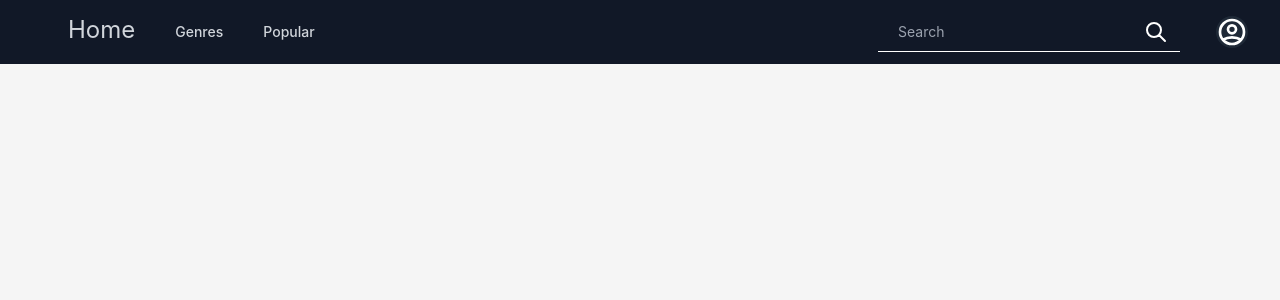
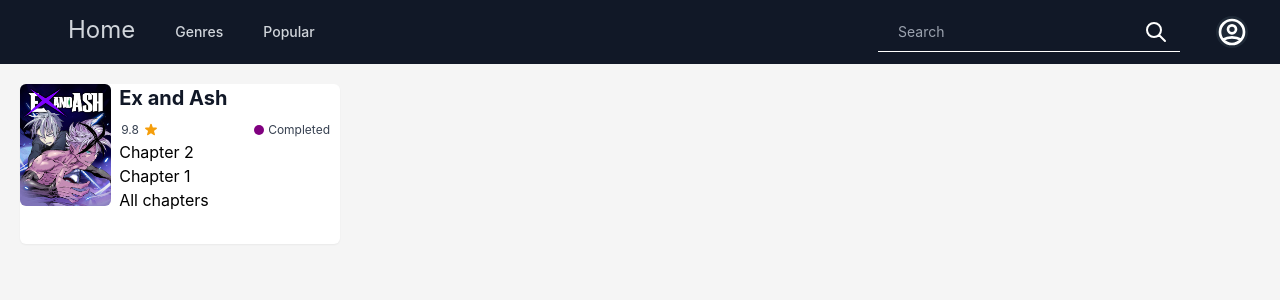
Before and after one commit to AlessandroCanossa/tec-web-project, a Next.js app in the folder frontend/: page / in a window 1280 px wide. Shown: the top 300 px of the page. Built offline with nearby package versions, Linux system fonts and the light colour scheme.

Commit message:
created intial version of home cards

```diff
--- /dev/null
+++ b/frontend/components/comic_card/comicCard.module.css
@@ -0,0 +1,14 @@
+.status_dot {
+  height: 10px;
+  width: 10px;
+  border-radius: 100%;
+  display: inline-block;
+  position: relative;
+}
+.status_dot.completed {
+  background: purple;
+}
+
+.card {
+  @apply max-w-xs w-full grid gap-2 bg-white shadow-sm rounded-md m-5
+}
--- a/frontend/components/comic_card/comicCard.tsx
+++ b/frontend/components/comic_card/comicCard.tsx
@@ -1,11 +1,14 @@
 import Image from "next/image";
 import Link from "next/link";
-import Card from "react-bootstrap/Card"
+import styles from "./comicCard.module.css";
+
+import { StarIcon } from "@heroicons/react/solid";
 
 export enum Status {
-  OnGoing,
-  Hiatus,
-  Finished,
+  ongoing = "Ongoing",
+  hiatus = "Hiatus",
+  completed = "Completed",
+  cancelled = "Cancelled",
 }
 
 export interface CardProps {
@@ -14,21 +17,59 @@ export interface CardProps {
   status: Status;
   cover: string;
   link: string;
-  latest_chapters: string[];
+  latest_chapters: number[];
 }
 
 const ComicCard = ({ props }: { props: CardProps }) => {
   return (
-    <div>
-      <Link href={props.link} passHref>
-        <h2>{props.title}</h2>
-      </Link>
-
-      <Link href={props.link} passHref>
-        <Image src={props.cover} width={230} height={350} alt={props.title} />
-      </Link>
-
-      <p>{props.rating}</p>
+    <div className={styles.card}>
+      <div className={"col-start-1 hover:brightness-50"}>
+        <Link href={"/series/" + props.link} passHref>
+          <Image
+            src={props.cover}
+            width={240}
+            height={320}
+            layout={"responsive"}
+            alt={props.title}
+            className="rounded-md"
+          />
+        </Link>
+      </div>
+      <div className="col-start-2 mr-2">
+        <div className="mb-8 flex flex-col">
+          <Link href={"/series/" + props.link} passHref>
+            <a className="text-gray-900 font-bold text-xl mb-2 hover:text-gray-500">
+              {props.title}
+            </a>
+          </Link>
+          {/* status */}
+          <div className="flex flex-row justify-between">
+            <div className="flex gap-1 items-center p-0.5">
+              <p className="text-gray-700 text-xs ">{props.rating}</p>
+              <StarIcon className="w-4 h-4 text-amber-500" />
+            </div>
+            <div className="flex gap-1 items-center p-0.5">
+              <span
+                className={`${styles.status_dot} ${styles.completed}`}
+              ></span>
+              <p className="text-gray-700 text-xs">{props.status}</p>
+            </div>
+          </div>
+          {/* chapters */}
+          <div className="flex flex-col">
+            {props.latest_chapters
+              .map((ch) => (
+                <Link href={`/${props.link}-chapter-${ch}`} passHref key={ch}>
+                  <a>Chapter {ch}</a>
+                </Link>
+              ))
+              .reverse()}
+            <Link href={`/series/${props.link}`} passHref>
+              <a>All chapters</a>
+            </Link>
+          </div>
+        </div>
+      </div>
     </div>
   );
 };
--- a/frontend/pages/index.tsx
+++ b/frontend/pages/index.tsx
@@ -1,6 +1,20 @@
 import Head from "next/head";
 import { NextPage } from "next/types";
 import Layout from "../components/layout";
+
+import ComicCard from "../components/comic_card/comicCard";
+import { Status, CardProps } from "../components/comic_card/comicCard";
+
+const card_objs: CardProps[] = [
+  {
+    title: "Ex and Ash",
+    rating: 9.8,
+    status: Status.completed,
+    cover: "/images/ex-and-ash.jpg",
+    link: "ex-and-ash",
+    latest_chapters: [1, 2],
+  },
+];
 
 const Home: NextPage = () => {
   return (
@@ -10,6 +24,10 @@ const Home: NextPage = () => {
         <meta name="description" content="Generated by create next app" />
         {/* <link rel="icon" href="/favicon.ico" /> */}
       </Head>
+
+      {card_objs.map((card) => (
+        <ComicCard props={card} key={card.title}/>
+      ))}
     </Layout>
   );
 };
```
Also changed, not shown: frontend/public/images/ex-and-ash.jpg (added).
